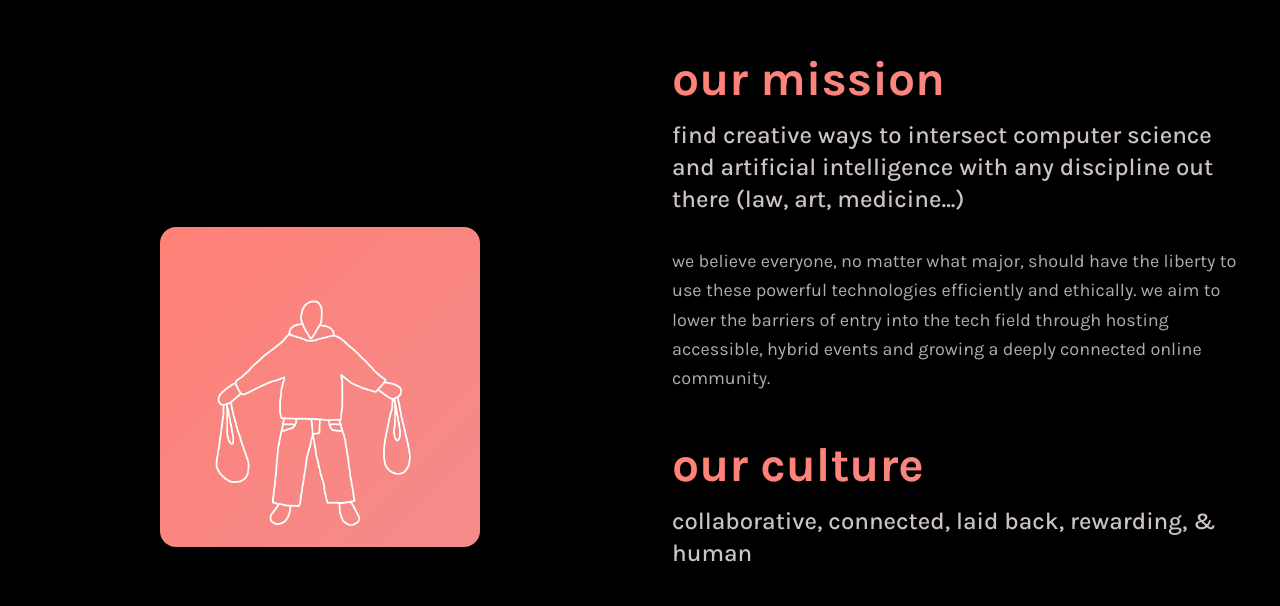
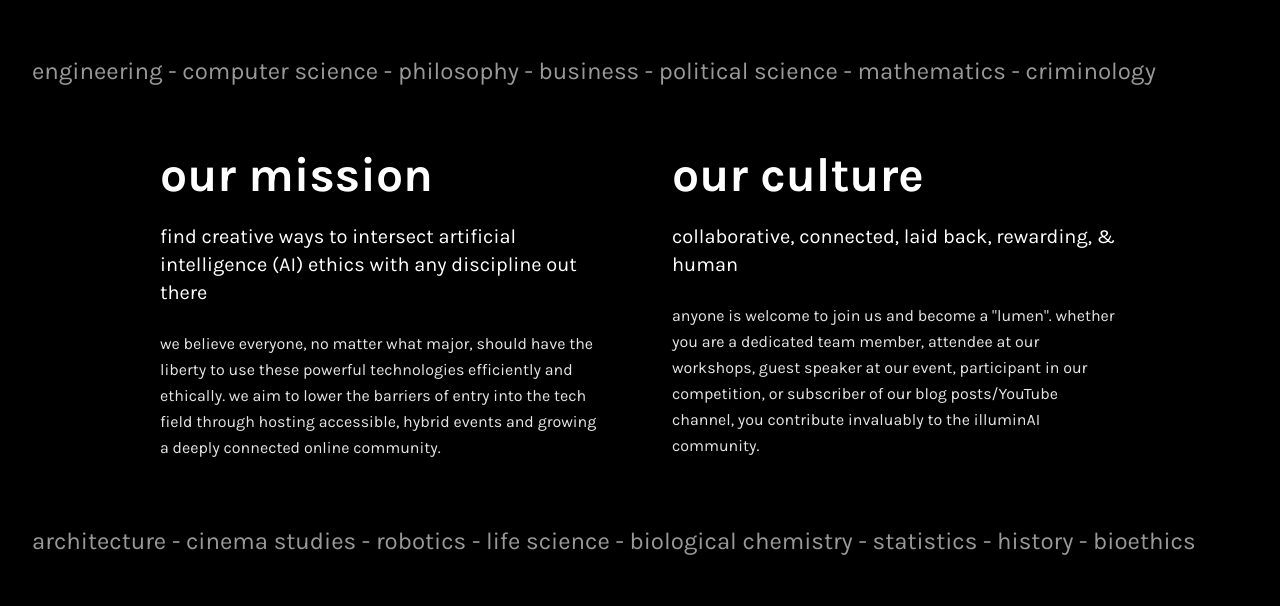
Before and after one commit to illuminaite/illuminaite.github.io, a Next.js app: page / in a window 1280 px wide. Shown: the part 633-1239 px from the top of the page. Built offline with nearby package versions, Linux system fonts and the light colour scheme; some icons are missing.

Commit message:
'Completed overall display of 'About', fonts and colours are in need of change.'

```diff
--- a/components/About.tsx
+++ b/components/About.tsx
@@ -1,50 +1,60 @@
-import Image from 'next/image'
+export default function About() {
+  const topDisciplines = [
+    'engineering - computer science - philosophy - business - political science - mathematics - criminology'
+  ]
 
-export default function About() {
+  const bottomDisciplines = [
+    'architecture - cinema studies - robotics - life science - biological chemistry - statistics - history - bioethics'
+  ]
+
   return (
-    <div className="bg-black py-32 px-8" id="about">
-      <div className="max-w-7xl mx-auto">
-        <div className="flex flex-col lg:flex-row items-center justify-between gap-16">
-          {/* Image container */}
-          <div className="flex-1 flex justify-center">
-            <div className="relative w-80 h-80 bg-gradient-to-br from-primary-salmon to-primary-coral rounded-2xl flex items-center justify-center shadow-2xl transform hover:scale-105 transition-transform duration-300">
-              <Image
-                src="/images/balancing gif.gif"
-                alt="human balancing bags animated gif"
-                width={300}
-                height={300}
-                className="rounded-xl"
-                unoptimized
-              />
+      <div className="bg-black py-32 font-inter" id="about">
+        {/* Top disciplines scroll - full width */}
+        <div className="mb-16 overflow-hidden px-8">
+          <div className="flex gap-8 text-white/60 text-2xl whitespace-nowrap">
+            {topDisciplines.map((discipline, index) => (
+                <span key={index}>{discipline}</span>
+            ))}
           </div>
         </div>
 
-          {/* Content */}
-          <div className="flex-1 text-primary-light">
-            <h1 className="text-4xl lg:text-5xl font-bold mb-4 gradient-text">
+        {/* Main content - centered and constrained */}
+        <div className="max-w-5xl mx-auto px-8">
+          <div className="grid grid-cols-1 lg:grid-cols-2 gap-16 mb-16">
+            {/* Our Mission */}
+            <div className="text-white">
+              <h1 className="text-4xl lg:text-5xl font-bold mb-6">
                 our mission
               </h1>
-            <h2 className="text-xl lg:text-2xl font-medium mb-8 text-primary-light/80">
-              find creative ways to intersect computer science and artificial intelligence
-              with any discipline out there (law, art, medicine...)
+              <h2 className="text-xl mb-6 font-normal">
+                find creative ways to intersect artificial intelligence (AI) ethics with any discipline out there
               </h2>
-            <p className="text-lg mb-12 text-primary-light/70 leading-relaxed">
-              we believe everyone, no matter what major, should have the liberty to use these powerful technologies efficiently and ethically.
-              we aim to lower the barriers of entry into the tech field through hosting accessible, hybrid events and growing a deeply connected
-              online community.
+              <p className="text-base leading-relaxed text-white/90">
+                we believe everyone, no matter what major, should have the liberty to use these powerful technologies efficiently and ethically. we aim to lower the barriers of entry into the tech field through hosting accessible, hybrid events and growing a deeply connected online community.
               </p>
+            </div>
 
-            <h1 className="text-4xl lg:text-5xl font-bold mb-4 gradient-text">
+            {/* Our Culture */}
+            <div className="text-white">
+              <h1 className="text-4xl lg:text-5xl font-bold mb-6">
                 our culture
               </h1>
-            <h2 className="text-xl lg:text-2xl font-medium mb-8 text-primary-light/80">
-              collaborative, connected, laid back, rewarding, &amp; human
+              <h2 className="text-xl mb-6 font-normal">
+                collaborative, connected, laid back, rewarding, & human
               </h2>
-            <p className="text-lg text-primary-light/70 leading-relaxed">
-              anyone is welcome to join us and become a &ldquo;lumen&rdquo;. whether you are an attendee at our workshops, guest speaker at our event, volunteer at our
-              competition, or member of our discord server, you contribute invaluably to the illuminaite community.
+              <p className="text-base leading-relaxed text-white/90">
+                anyone is welcome to join us and become a "lumen". whether you are a dedicated team member, attendee at our workshops, guest speaker at our event, participant in our competition, or subscriber of our blog posts/YouTube channel, you contribute invaluably to the illuminAI community.
               </p>
             </div>
+          </div>
+        </div>
+
+        {/* Bottom disciplines scroll - full width */}
+        <div className="overflow-hidden px-8">
+          <div className="flex gap-8 text-white/60 text-2xl whitespace-nowrap">
+            {bottomDisciplines.map((discipline, index) => (
+                <span key={index}>{discipline}</span>
+            ))}
           </div>
         </div>
       </div>
```
Lines whose indentation alone changed are shown as unchanged.
